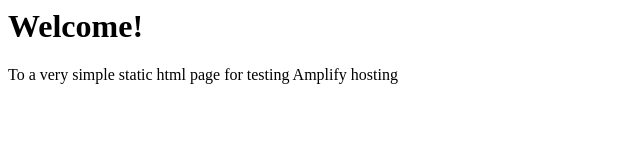
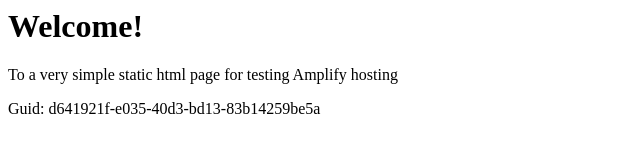
Before and after one commit to aws-aemilia-yul/Github-PR-Commit-Integration-Test-DoNotTouch-Gith-P5X5MO5I-v1-prod-ca-central-1, a website: page src/index.html in a window 1280 px wide. Shown: the whole page, without its empty margins (0-640 px from the left). Drawn offline with Linux system fonts and the light colour scheme.

Commit message:
commit from integ tests

```diff
--- a/src/index.html
+++ b/src/index.html
@@ -1,3 +1,5 @@
+
+
 <html lang="en">
 
 <head>
@@ -10,6 +12,6 @@
 <body>
     <h1>Welcome!</h1>
     <p>To a very simple static html page for testing Amplify hosting</p>
-</body>
+    <p>Guid: d641921f-e035-40d3-bd13-83b14259be5a</p></body>
 
 </html>
```
